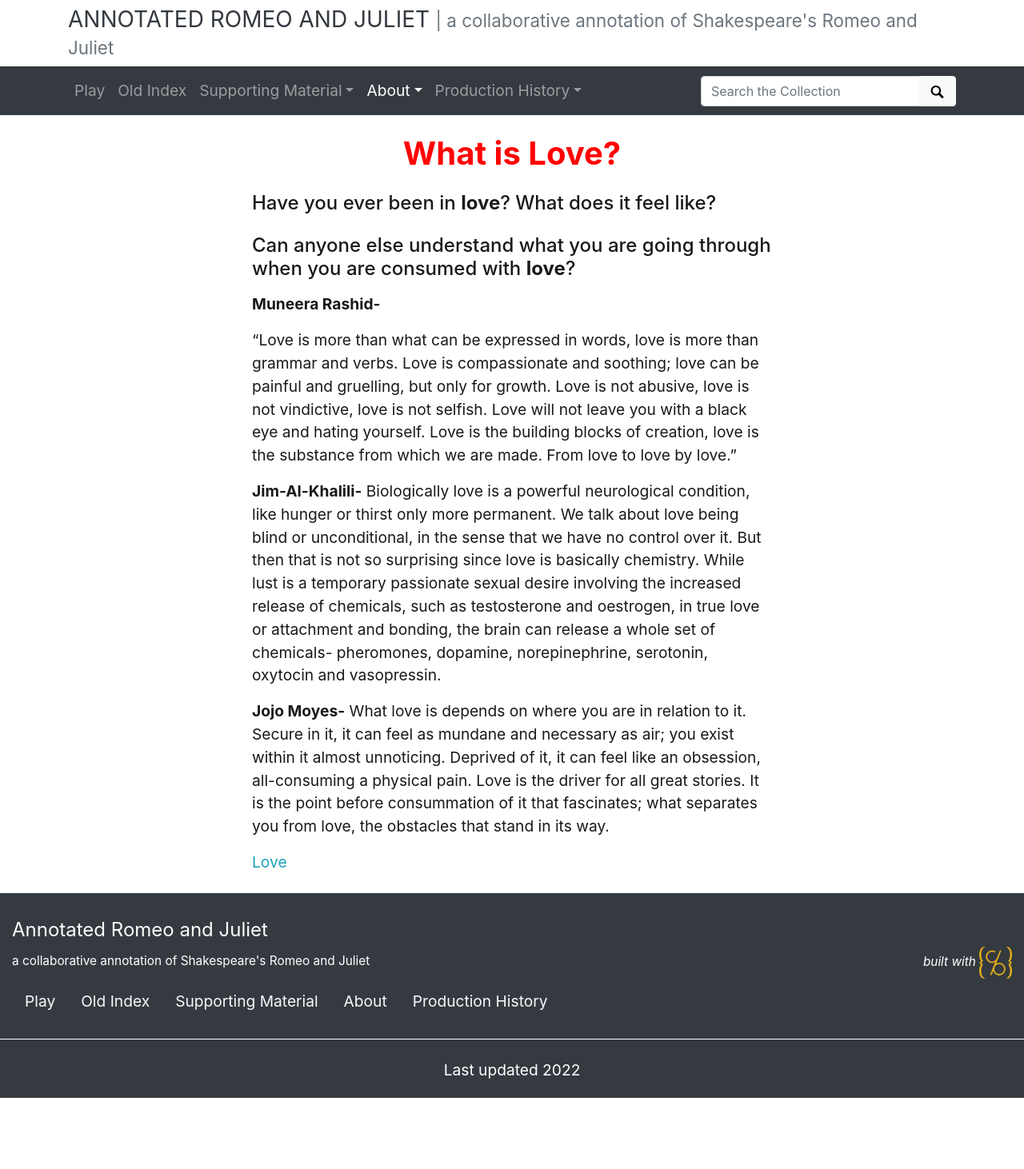
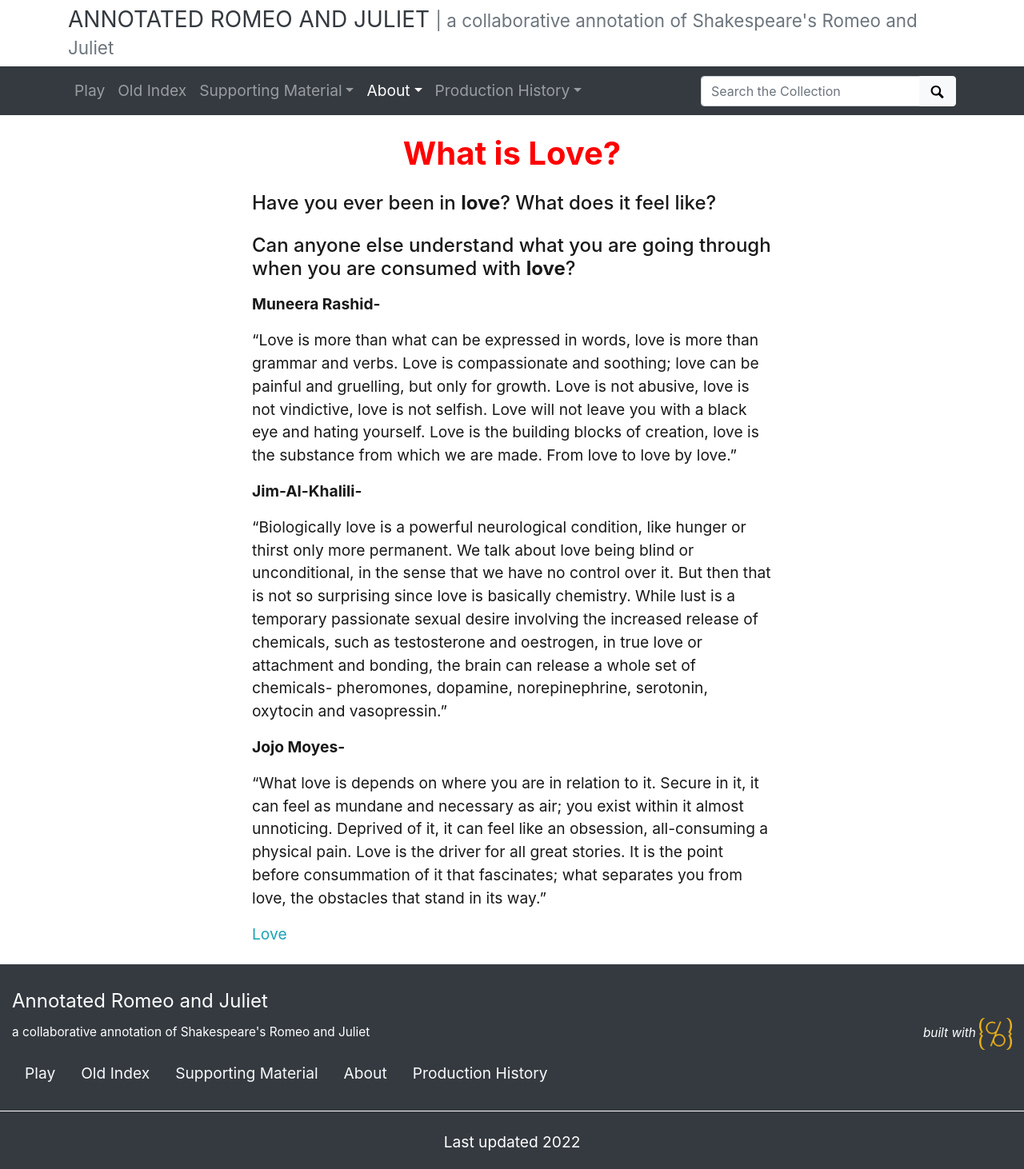
Before and after one commit to thecdil/romeoandjuliet, a Jekyll site: the page built from pages/Love.md, in a window 1280 px wide. Shown: the whole page at 80% size. Built offline with Jekyll 4.4.1, drawn with Linux system fonts in a browser that asks for light colours; before the commit the page ends 1373 px from its top, so only the background shows below that.

```diff
--- a/pages/Love.md
+++ b/pages/Love.md
@@ -18,10 +18,12 @@ permalink: /love.html
 
 
 **Jim-Al-Khalili-**
-Biologically love is a powerful neurological condition, like hunger or thirst only more permanent. We talk about love being blind or unconditional, in the sense that we have no control over it. But then that is not so surprising since love is basically chemistry. While lust is a temporary passionate sexual desire involving the increased release of chemicals, such as testosterone and oestrogen, in true love or attachment and bonding, the brain can release a whole set of chemicals- pheromones, dopamine, norepinephrine, serotonin, oxytocin and vasopressin.
+
+"Biologically love is a powerful neurological condition, like hunger or thirst only more permanent. We talk about love being blind or unconditional, in the sense that we have no control over it. But then that is not so surprising since love is basically chemistry. While lust is a temporary passionate sexual desire involving the increased release of chemicals, such as testosterone and oestrogen, in true love or attachment and bonding, the brain can release a whole set of chemicals- pheromones, dopamine, norepinephrine, serotonin, oxytocin and vasopressin."
 
 
 **Jojo Moyes-**
-What love is depends on where you are in relation to it. Secure in it, it can feel as mundane and necessary as air; you exist within it almost unnoticing. Deprived of it, it can feel like an obsession, all-consuming a physical pain. Love is the driver for all great stories. It is the point before consummation of it that fascinates; what separates you from love, the obstacles that stand in its way.
+
+"What love is depends on where you are in relation to it. Secure in it, it can feel as mundane and necessary as air; you exist within it almost unnoticing. Deprived of it, it can feel like an obsession, all-consuming a physical pain. Love is the driver for all great stories. It is the point before consummation of it that fascinates; what separates you from love, the obstacles that stand in its way."
 
 [Love]((https://cdn.theguardian.tv/mainwebsite/2013/11/21/131121Marriedcouple-16x9.mp4))
```
